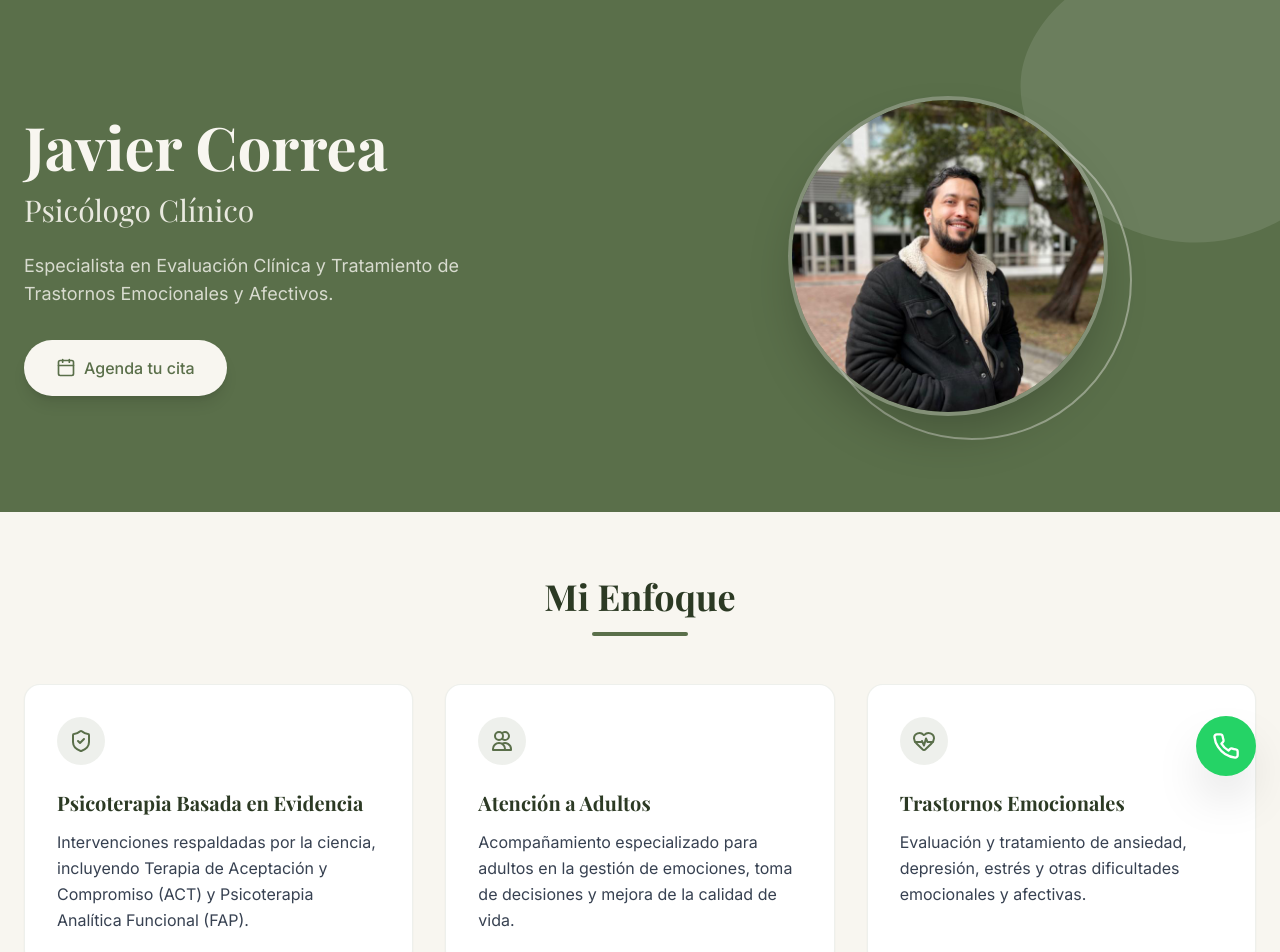
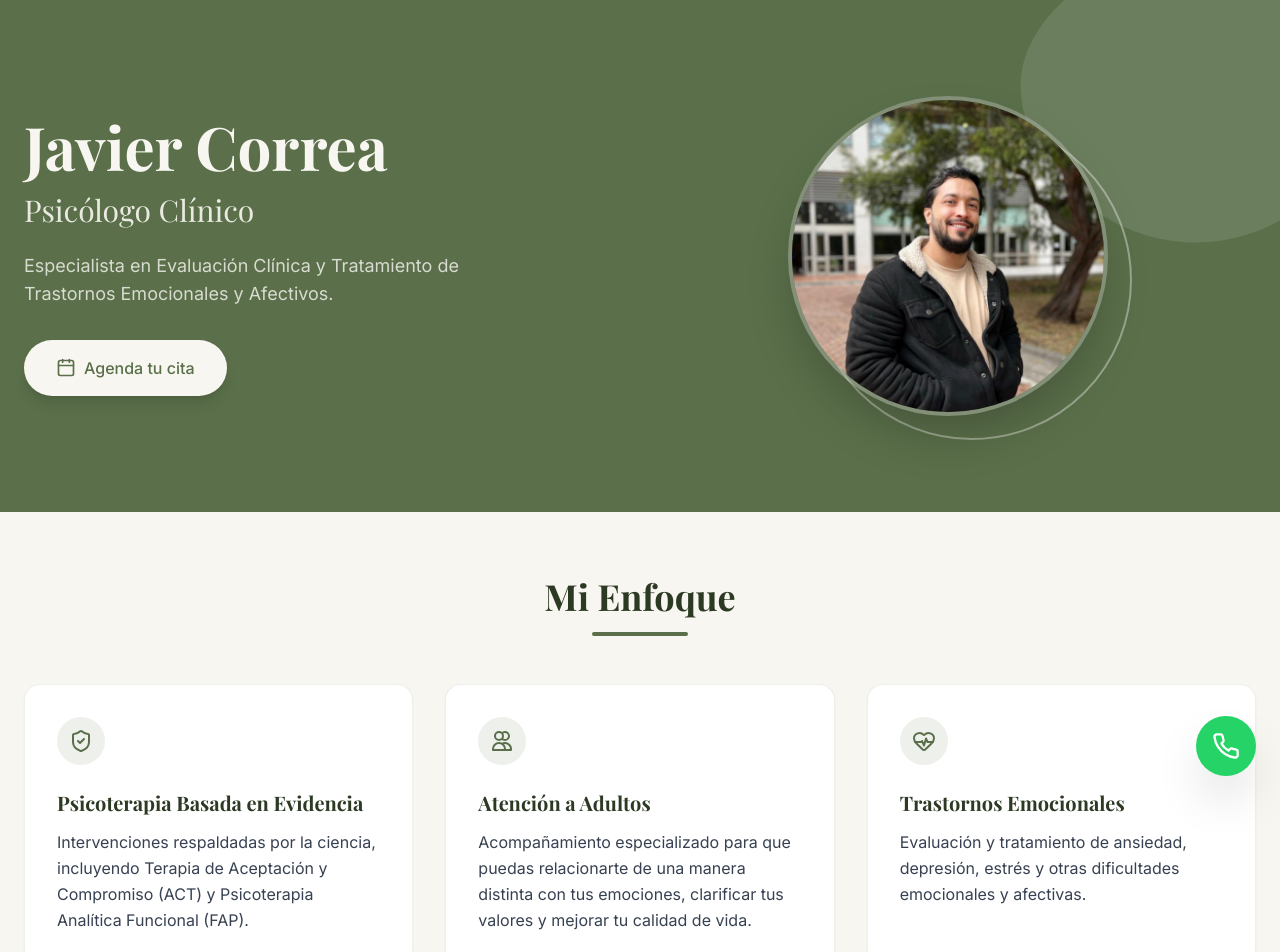
Before and after one commit to itsDeyvixd/javi-psicologia-portfolio, a React (Vite) app in the folder frontend/: page / in a window 1280 px wide. Shown: the top 952 px of the page. Built offline with nearby package versions, Linux system fonts and the light colour scheme; a web font is replaced by a local one.

Commit message:
fix(copy): update text to reflect ACT principles (relate to emotions differently instead of managing them)

```diff
--- a/frontend/src/App.jsx
+++ b/frontend/src/App.jsx
@@ -82,7 +82,7 @@ function Home() {
               </div>
               <h3 className="text-xl font-serif font-bold mb-3 text-brand-dark">Atención a Adultos</h3>
               <p className="text-gray-700 leading-relaxed">
-                Acompañamiento especializado para adultos en la gestión de emociones, toma de decisiones y mejora de la calidad de vida.
+                Acompañamiento especializado para que puedas relacionarte de una manera distinta con tus emociones, clarificar tus valores y mejorar tu calidad de vida.
               </p>
             </article>
 
```
